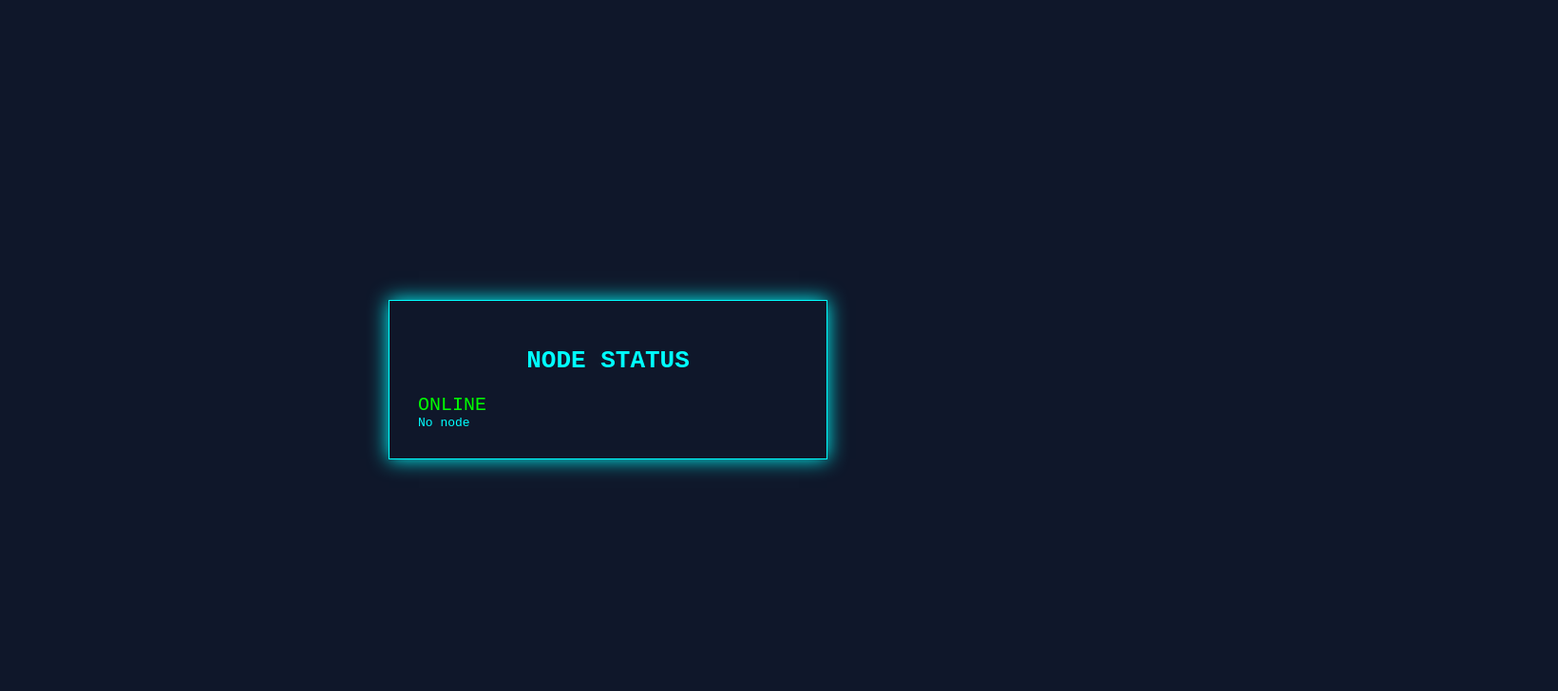
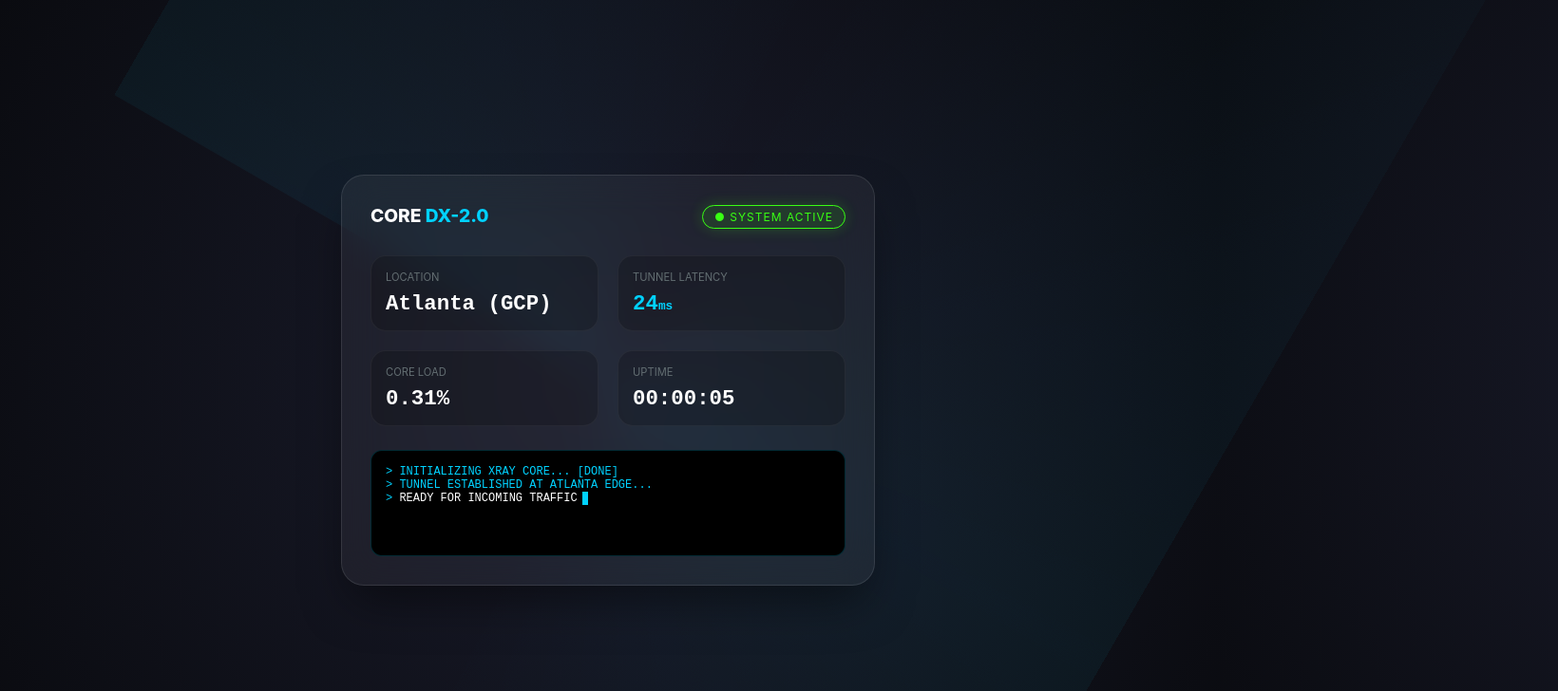
Before and after one commit to hqw7484-maker/gcp-diag-tool-ipad, a plain HTML site: page monitor.html in a window 1280 px wide. Shown: the top 728 px of the page at 95% size, 1640 px wide, since content can reach past the window. Drawn offline with Linux system fonts and the light colour scheme; no server answers.

Commit message:
Update monitor.html

```diff
--- a/monitor.html
+++ b/monitor.html
@@ -1,67 +1,156 @@
 <!DOCTYPE html>
-<html>
+<html lang="zh-CN">
 <head>
     <meta charset="UTF-8">
-<title>Node Monitor</title>
+    <meta name="viewport" content="width=device-width, initial-scale=1.0, maximum-scale=1.0, user-scalable=no">
+    <title>GCS | 核心诊断中枢</title>
     <style>
+        :root {
+            --neon-blue: #00d2ff;
+            --neon-green: #39ff14;
+            --bg-dark: #0a0b10;
+            --glass-bg: rgba(255, 255, 255, 0.05);
+        }
         body {
-    margin:0;
-    background:#0f172a;
-    color:#0ff;
-    font-family:monospace;
-    display:flex;
-    justify-content:center;
-    align-items:center;
-    height:100vh;
+            background: var(--bg-dark);
+            color: #fff;
+            font-family: 'SF Pro Display', -apple-system, system-ui, sans-serif;
+            margin: 0;
+            display: flex;
+            justify-content: center;
+            align-items: center;
+            height: 100vh;
+            overflow: hidden;
+            background: radial-gradient(circle at center, #1a1c2c 0%, #0a0b10 100%);
         }
-.panel {
-    border:1px solid #0ff;
-    padding:30px;
-    width:400px;
-    box-shadow:0 0 20px #0ff;
+        /* 背景流光动画 */
+        body::before {
+            content: "";
+            position: absolute;
+            width: 150%; height: 150%;
+            background: conic-gradient(from 180deg at 50% 50%, var(--neon-blue) 0deg, transparent 90deg, var(--neon-blue) 180deg, transparent 270deg);
+            animation: rotate 15s linear infinite;
+            opacity: 0.05;
         }
-h1 {
-    text-align:center;
+        @keyframes rotate { from { transform: rotate(0deg); } to { transform: rotate(360deg); } }
+
+        .glass-panel {
+            position: relative;
+            z-index: 10;
+            width: 90%;
+            max-width: 500px;
+            background: var(--glass-bg);
+            backdrop-filter: blur(20px);
+            -webkit-backdrop-filter: blur(20px);
+            border: 1px solid rgba(255, 255, 255, 0.1);
+            border-radius: 24px;
+            padding: 30px;
+            box-shadow: 0 25px 50px -12px rgba(0, 0, 0, 0.5);
         }
-.status {
-    font-size:20px;
-    margin-top:20px;
+
+        .header {
+            display: flex;
+            justify-content: space-between;
+            align-items: center;
+            margin-bottom: 30px;
         }
-.online { color:#0f0; }
-.offline { color:#f00; }
+
+        .status-pill {
+            background: rgba(57, 255, 20, 0.1);
+            border: 1px solid var(--neon-green);
+            color: var(--neon-green);
+            padding: 4px 12px;
+            border-radius: 100px;
+            font-size: 0.75rem;
+            text-transform: uppercase;
+            letter-spacing: 1px;
+            box-shadow: 0 0 15px rgba(57, 255, 20, 0.2);
+        }
+
+        .stats-grid {
+            display: grid;
+            grid-template-columns: 1fr 1fr;
+            gap: 20px;
+        }
+
+        .stat-card {
+            background: rgba(0, 0, 0, 0.2);
+            padding: 15px;
+            border-radius: 16px;
+            border: 1px solid rgba(255, 255, 255, 0.05);
+        }
+
+        .label { color: #636e72; font-size: 0.7rem; text-transform: uppercase; margin-bottom: 8px; }
+        .value { font-size: 1.4rem; font-weight: 600; font-family: 'JetBrains Mono', monospace; }
+
+        .terminal-log {
+            margin-top: 25px;
+            background: #000;
+            border-radius: 12px;
+            padding: 15px;
+            font-family: 'JetBrains Mono', monospace;
+            font-size: 0.75rem;
+            color: #00d2ff;
+            height: 80px;
+            overflow-y: hidden;
+            border: 1px solid rgba(0, 210, 255, 0.2);
+        }
+
+        .cursor { animation: blink 1s infinite; border-left: 6px solid var(--neon-blue); margin-left: 5px; }
+        @keyframes blink { 50% { opacity: 0; } }
     </style>
 </head>
-
 <body>
-
-<div class="panel">
-<h1>NODE STATUS</h1>
-
-<div class="status">Checking...</div>
-
-<div id="url"></div>
+    <div class="glass-panel">
+        <div class="header">
+            <div style="font-size: 1.2rem; font-weight: 800;">CORE <span style="color: var(--neon-blue);">DX-2.0</span></div>
+            <div class="status-badge"><span class="status-pill">● System Active</span></div>
         </div>
 
-<script src="env.js"></script>
+        <div class="stats-grid">
+            <div class="stat-card">
+                <div class="label">Location</div>
+                <div class="value" id="loc">Detecting...</div>
+            </div>
+            <div class="stat-card">
+                <div class="label">Tunnel Latency</div>
+                <div class="value" style="color: var(--neon-blue);">24<span style="font-size: 0.8rem;">ms</span></div>
+            </div>
+            <div class="stat-card">
+                <div class="label">Core Load</div>
+                <div class="value" id="cpu">0.12%</div>
+            </div>
+            <div class="stat-card">
+                <div class="label">Uptime</div>
+                <div class="value" id="timer">00:00:00</div>
+            </div>
+        </div>
+
+        <div class="terminal-log">
+            > INITIALIZING XRAY CORE... [DONE]<br>
+            > TUNNEL ESTABLISHED AT ATLANTA EDGE...<br>
+            > <span style="color: #fff;">READY FOR INCOMING TRAFFIC</span><span class="cursor"></span>
+        </div>
+    </div>
+
     <script>
-const status = document.querySelector('.status');
-const urlBox = document.getElementById('url');
+        // 模拟位置检测
+        document.getElementById('loc').innerText = "Atlanta (GCP)";
 
-urlBox.innerText = window.NODE_URL || "No node";
+        // 动态计时器
+        let sec = 0;
+        setInterval(() => {
+            sec++;
+            let h = Math.floor(sec / 3600).toString().padStart(2, '0');
+            let m = Math.floor((sec % 3600) / 60).toString().padStart(2, '0');
+            let s = (sec % 60).toString().padStart(2, '0');
+            document.getElementById('timer').innerText = `${h}:${m}:${s}`;
+        }, 1000);
 
-function check() {
-    fetch(window.NODE_URL, {mode:"no-cors"})
-    .then(()=>{
-        status.innerHTML = "<span class='online'>ONLINE</span>";
-    })
-    .catch(()=>{
-        status.innerHTML = "<span class='offline'>OFFLINE</span>";
-    });
-}
-
-setInterval(check, 3000);
-check();
+        // 模拟CPU波动
+        setInterval(() => {
+            document.getElementById('cpu').innerText = (Math.random() * 0.5 + 0.1).toFixed(2) + "%";
+        }, 3000);
     </script>
-
 </body>
 </html>
```
Lines whose indentation alone changed are shown as unchanged.
